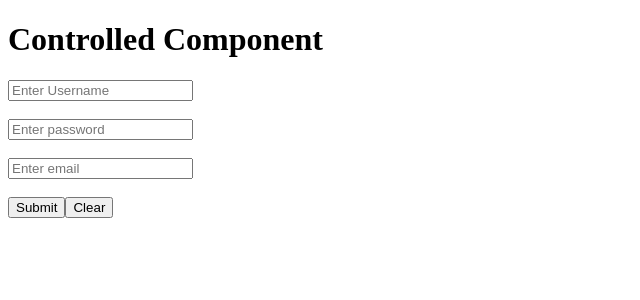
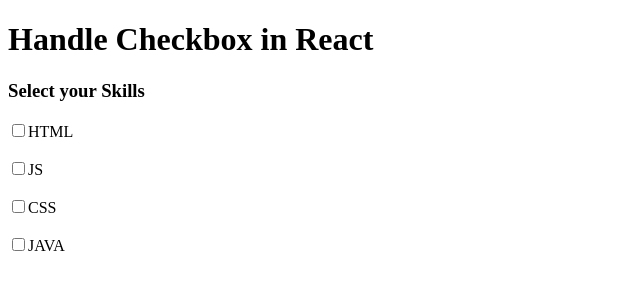
Before and after one commit to Amaan-2469/Learning-React, a React (Vite) app: page / in a window 1280 px wide. Shown: the top 300 px of the page, without its empty margins (0-640 px from the left). Built offline with nearby package versions, Linux system fonts and the light colour scheme.

Commit message:
Handling Checkbox

```diff
--- a/src/App.jsx
+++ b/src/App.jsx
@@ -1,25 +1,10 @@
-import { useState } from "react"
+import Skills from "./Skills";
 
 function App(){
-  const[name,setName] = useState('');
-  const[password,setPassword] = useState('')
-  const[email,setEmail] = useState('')
   return (
     <div>
-      <h1>Controlled Component</h1>
-      <form action="" method="get">
-        <input type="text" value={name} onChange={(event) => setName(event.target.value)} placeholder="Enter Username"/>
-        <br /><br />
-        <input type="password" value={password} onChange={(event) => setPassword(event.target.value)} placeholder="Enter password"/>
-        <br /><br />
-        <input type="email" value={email} onChange={(event) => setEmail(event.target.value)} placeholder="Enter email"/>
-        <br /><br />
-        <button>Submit</button>
-        <button onClick={() => {setName(''),setPassword(''),setEmail('')}}>Clear</button>
-      </form>
-      <h3>{name}</h3>
-      <h3>{password}</h3>
-      <h3>{email}</h3>
+      <h1>Handle Checkbox in React</h1>
+      <Skills />
     </div>
   )
 }
--- /dev/null
+++ b/src/Skills.jsx
@@ -0,0 +1,33 @@
+import { useState } from "react";
+
+function Skills(){
+    const [skills,setSkills] = useState([]);
+    const handleSkills = (event) => {
+        console.log(event.target.value,event.target.checked)
+        if(event.target.checked){
+            setSkills([...skills,event.target.value])
+        }
+        else{
+            setSkills(skills.filter((item) => item != event.target.value))
+        }
+    }
+    return(
+        <div>
+            <h3>Select your Skills</h3>
+            <input onChange={handleSkills} type="checkbox" id="html" value="html"/>
+            <label htmlFor="html">HTML</label>
+            <br /><br />
+            <input onChange={handleSkills} type="checkbox" id="js" value="js"/>
+            <label htmlFor="js">JS</label>
+            <br /><br />
+            <input onChange={handleSkills} type="checkbox" id="css" value="css"/>
+            <label htmlFor="css">CSS</label>
+            <br /><br />
+            <input onChange={handleSkills} type="checkbox" id="java" value="java"/>
+            <label htmlFor="java">JAVA</label>
+            <h1>{skills.toString()}</h1>
+        </div>
+    )
+}
+
+export default Skills;
```
